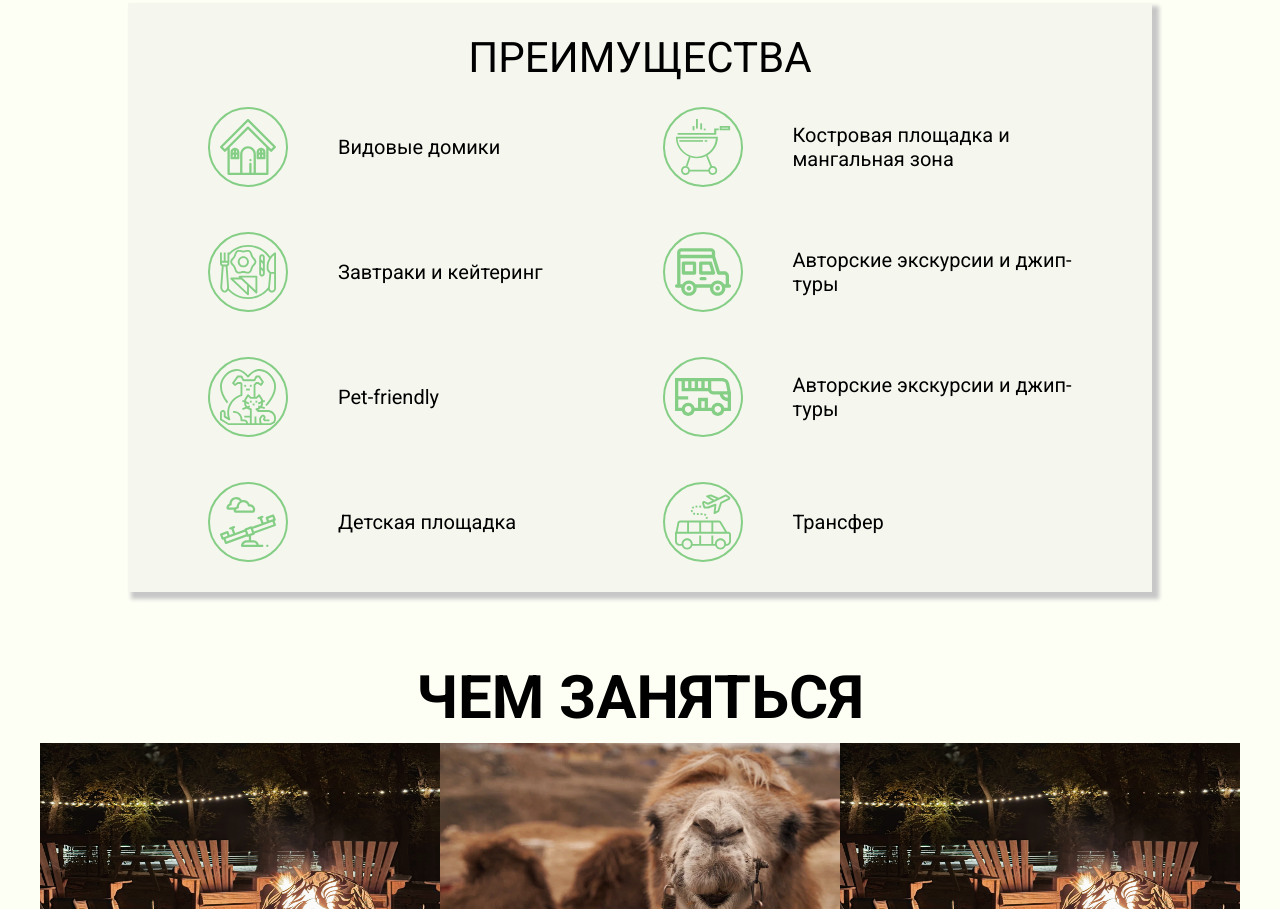
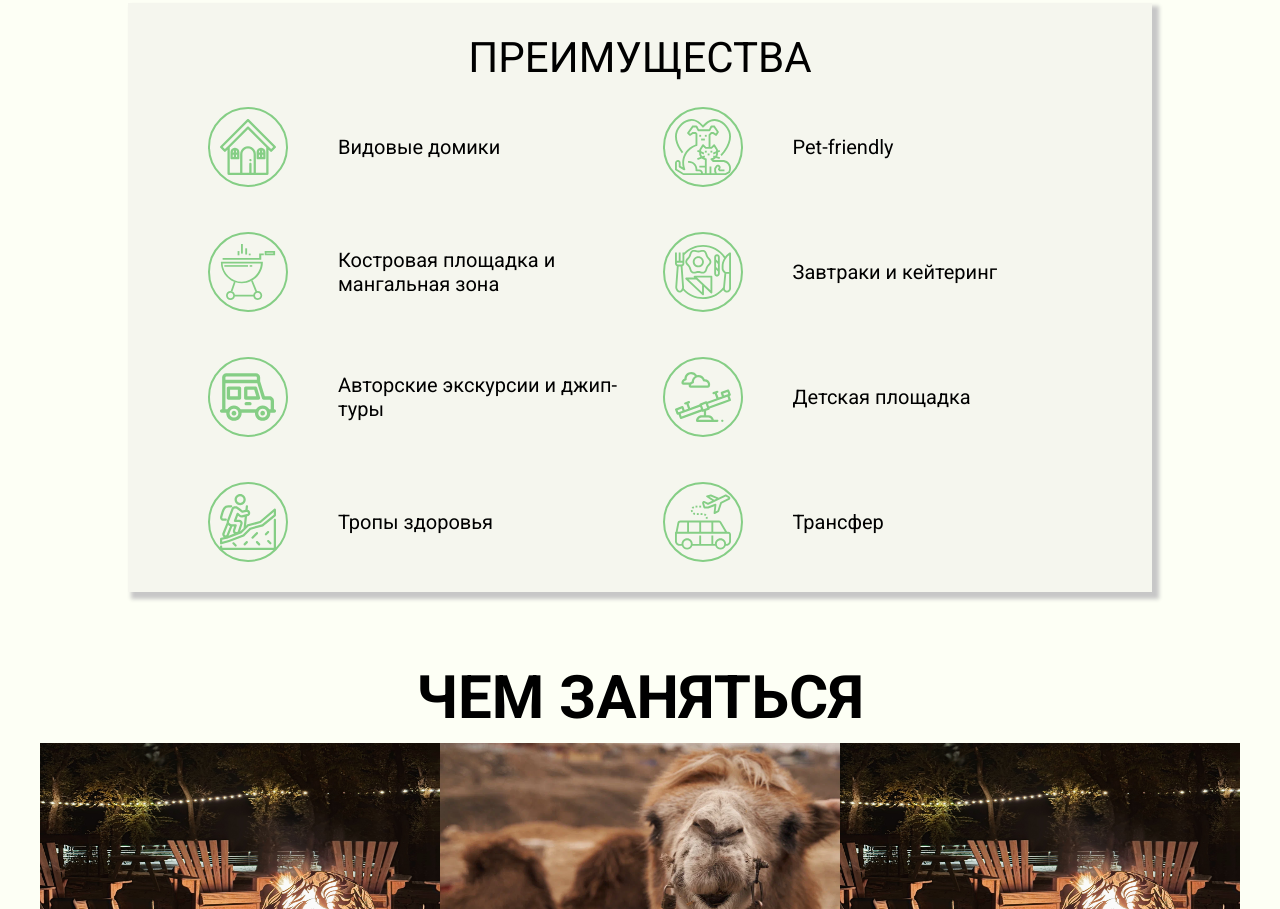
Before and after one commit to DogmaN-fe/arshan-web, a Next.js app: page / in a window 1280 px wide. Shown: the part 2900-3809 px from the top of the page. Built offline with nearby package versions, Linux system fonts and the light colour scheme.

Commit message:
Десктоп версия - фикс

```diff
--- a/app/ui/advantagesSection/advantagesSection.tsx
+++ b/app/ui/advantagesSection/advantagesSection.tsx
@@ -8,19 +8,19 @@ import icon_2 from "@/public/advantages/breakfast_7e7vm8onfdrh.svg";
 import icon_3 from "@/public/advantages/jeep_m6wp9yijkgvk.svg";
 import icon_4 from "@/public/advantages/lodge_i1yrt3eisklf.svg";
 import icon_5 from "@/public/advantages/pet_d3vvkgj6ryfx.svg";
-import icon_6 from "@/public/advantages/shuttle_s1j7enw1hfn5.svg";
+import icon_6 from "@/public/advantages/hiking_j3n4f80w6ntx.svg";
 import icon_7 from "@/public/advantages/swing_uric1bki2f4z.svg";
 import icon_8 from "@/public/advantages/travel_wqt760oyyanv.svg";
 
 export default function AdvantagesSection(): ReactElement {
   const icons: IAdvantageCard[] = [
     { icon: icon_4.src, description: "Видовые домики" },
+    { icon: icon_5.src, description: "Pet-friendly" },
     { icon: icon_1.src, description: "Костровая площадка и мангальная зона" },
     { icon: icon_2.src, description: "Завтраки и кейтеринг" },
     { icon: icon_3.src, description: "Авторские экскурсии и джип-туры" },
-    { icon: icon_5.src, description: "Pet-friendly" },
-    { icon: icon_6.src, description: "Авторские экскурсии и джип-туры" },
     { icon: icon_7.src, description: "Детская площадка" },
+    { icon: icon_6.src, description: "Тропы здоровья" },
     { icon: icon_8.src, description: "Трансфер" },
   ];
 
```
Also changed, not shown: public/advantages/hiking_j3n4f80w6ntx.svg (added), public/advantages/shuttle_s1j7enw1hfn5.svg (deleted).
